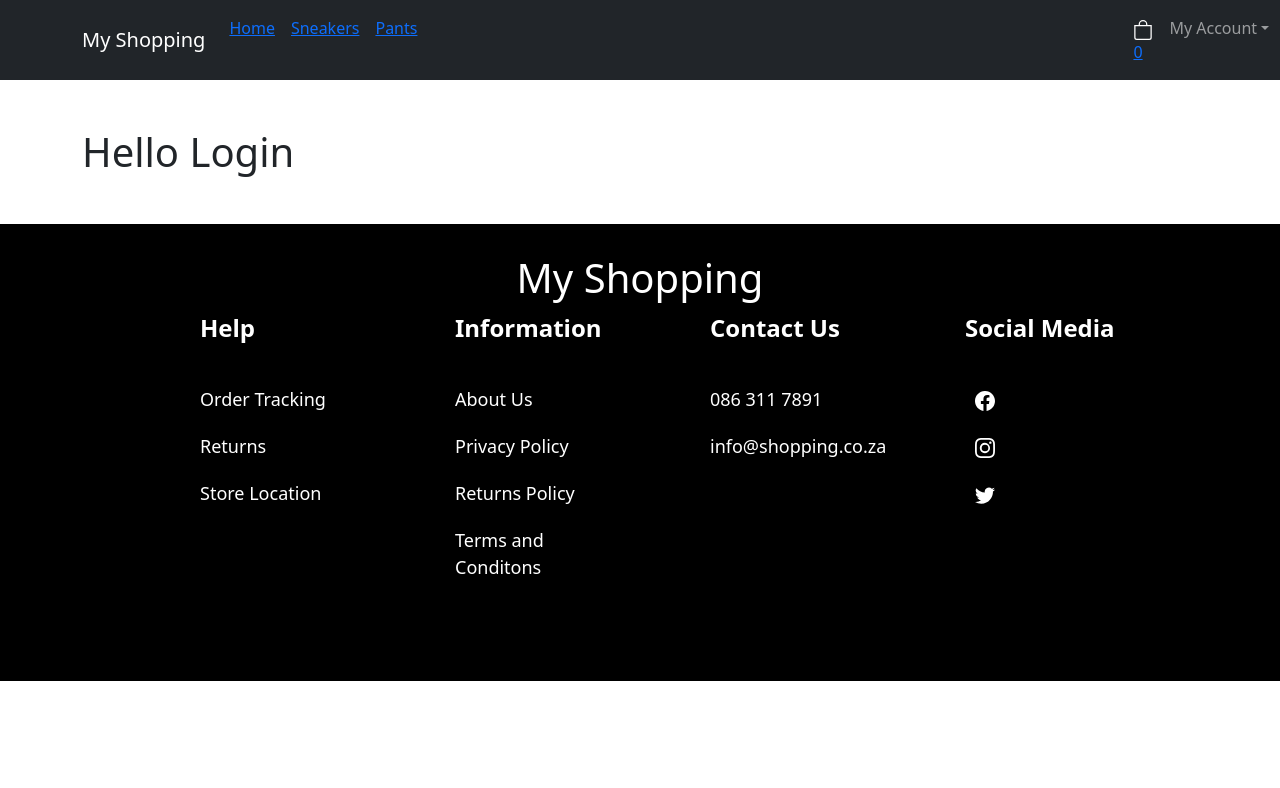
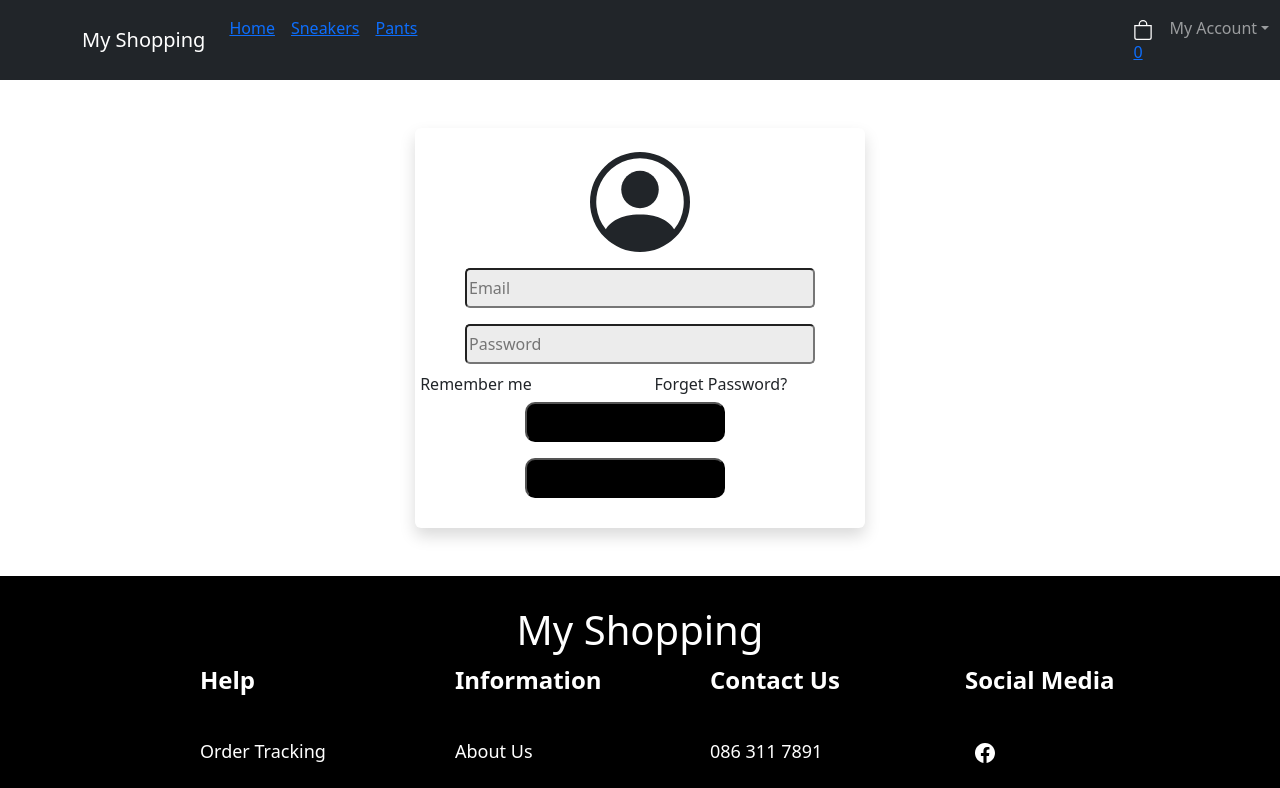
Before and after one commit to hitprofit70/my-vue-app, a React (Vite) app: page /login in a window 1280 px wide. Shown: the top 788 px of the page. Built offline with nearby package versions, Linux system fonts and the light colour scheme.

Commit message:
login updated

```diff
--- a/src/context/AppState.jsx
+++ b/src/context/AppState.jsx
@@ -16,13 +16,11 @@ const AppState = ({ children }) => {
   const [sneakers, setSneakers] = useState(SneakersData);
 
   const addToCart = (products) => {
-
     // if (cart !=== 0 ) {
 
     // }
     setCart([...cart, products]);
     toast.success('Your item added already');
-
      console.log(cart)
   };
 
--- a/src/index.css
+++ b/src/index.css
@@ -123,3 +123,31 @@ img {
   display: grid;
   grid-template-columns: auto auto;
 }
+
+.login-form {
+  background-color: red;
+}
+
+.login-form input {
+  background-color: rgba(220, 220, 220, 0.543);
+  color: black;
+  width: 350px;
+  height: 2.5rem;
+  margin-left: 50px;
+  border-radius: 5px;
+
+}
+
+.login-button {
+  background-color: black;
+  width: 200px;
+  height: 2.5rem;
+  border-radius: 10px;
+  font-weight: bold;
+  margin-left: 110px;
+}
+
+.login-button:hover {
+  background: white;
+  color: black;
+}
--- a/src/pages/Login.jsx
+++ b/src/pages/Login.jsx
@@ -1,13 +1,79 @@
-import React from "react";
+import React, { useState } from "react";
 import TopNav from "../components/TopNav";
 import Floor from "../components/Floor";
+import { useNavigate } from "react-router-dom";
 
 const Login = () => {
+  const [email, setEmail] = useState("");
+  const [password, setPassword] = useState("");
+  const navigator = useNavigate();
+
+  const sendLogin = () => {};
+
+  const register = () => {
+    navigator("/login");
+  };
+
   return (
     <div>
       <TopNav />
       <div className="container mt-5 mb-5">
-        <h1>Hello Login</h1>
+        <form
+          action=""
+          className="login-form shadow bg-body rounded"
+          style={{
+            width: "450px",
+            height: "400px",
+            marginLeft: "auto",
+            marginRight: "auto",
+            borderRadius: "20px",
+          }}
+        >
+          <div className="profile-logo text-center">
+            <svg
+              xmlns="http://www.w3.org/2000/svg"
+              width="100"
+              height="100"
+              fill="currentColor"
+              className="bi bi-person-circle mt-4 mb-3"
+              viewBox="0 0 16 16"
+            >
+              <path d="M11 6a3 3 0 1 1-6 0 3 3 0 0 1 6 0z" />
+              <path
+                fillRule="evenodd"
+                d="M0 8a8 8 0 1 1 16 0A8 8 0 0 1 0 8zm8-7a7 7 0 0 0-5.468 11.37C3.242 11.226 4.805 10 8 10s4.757 1.225 5.468 2.37A7 7 0 0 0 8 1z"
+              />
+            </svg>
+          </div>
+          <div className="">
+            <input
+              type="text"
+              name="email"
+              placeholder="Email"
+              value={email}
+              onChange={(e) => setEmail(e.target.value)}
+            />
+          </div>
+          <div className="mt-3">
+            <input
+              type="text"
+              name="passw"
+              placeholder="Password"
+              value={password}
+              onChange={(e) => setPassword(e.target.value)}
+            />
+          </div>
+          <div className="row text-center mt-2">
+            <div className="col">Remember me</div>
+            <div className="col">Forget Password?</div>
+          </div>
+          <button className="login-button mt-3" onClick={sendLogin}>
+            Login
+          </button>
+          <button className="login-button mt-3" onClick={register}>
+            Register
+          </button>
+        </form>
       </div>
       <Floor />
     </div>
```
